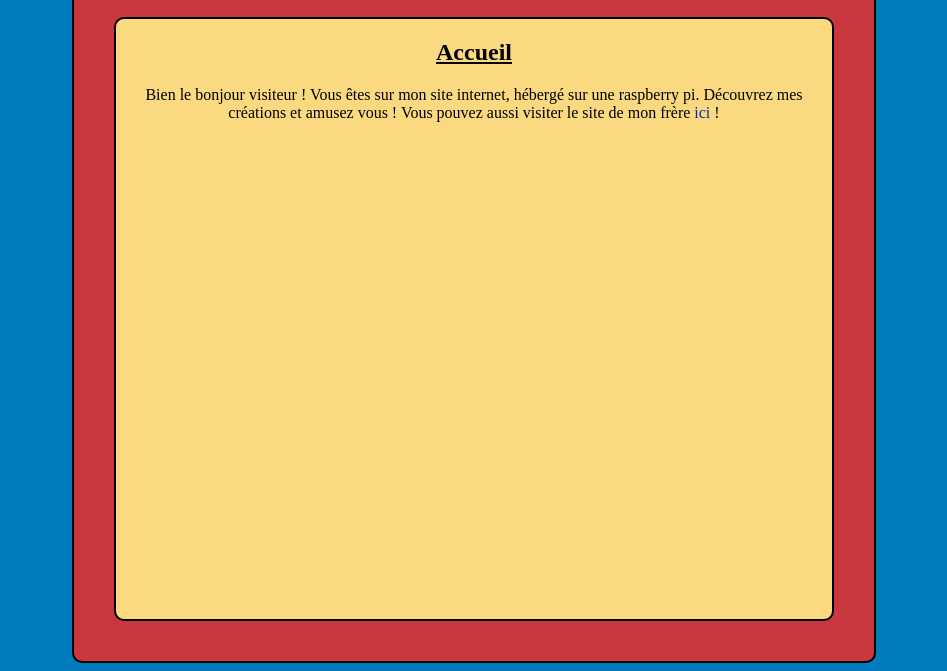
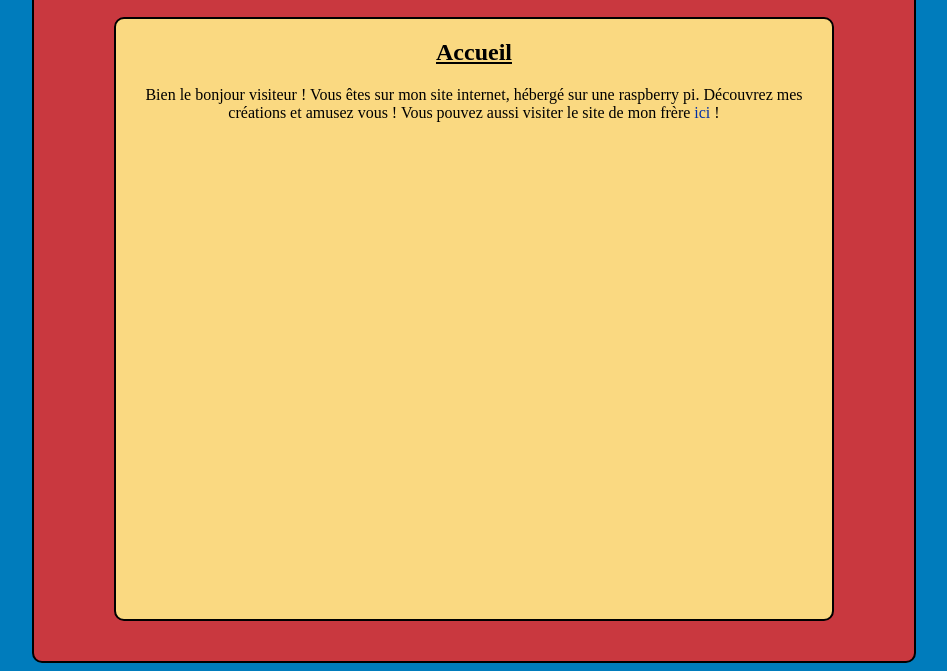
Before and after one commit to baptistepouget/baptistepouget.github.io, a plain HTML site: page index.html in a window 1280 px wide. Shown: the part 169-840 px from the top of the page, without its empty margins (166-1113 px from the left). Drawn offline with Linux system fonts and the light colour scheme.

Commit message:
Update style.css

```diff
--- a/style.css
+++ b/style.css
@@ -10,9 +10,9 @@ body
 	max-width:720px;
 	min-width:680px;
 	min-height: 480px;
-	padding-left:40px;
+	padding-left:80px;
 	padding-top: 40px;
-	padding-right: 40px;
+	padding-right: 80px;
 	padding-bottom:40px;
 	border-radius:10px;
 	margin-top: 40px;
```
